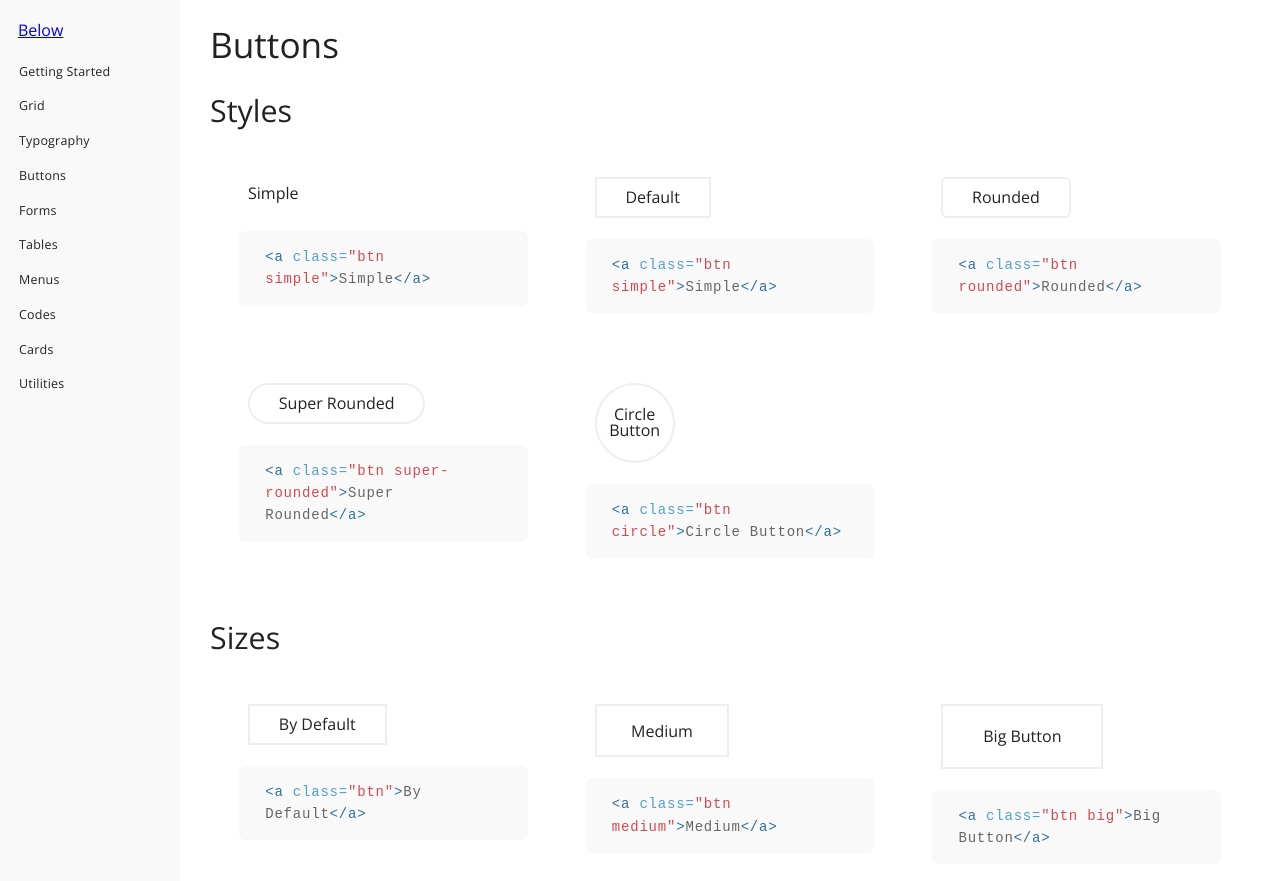
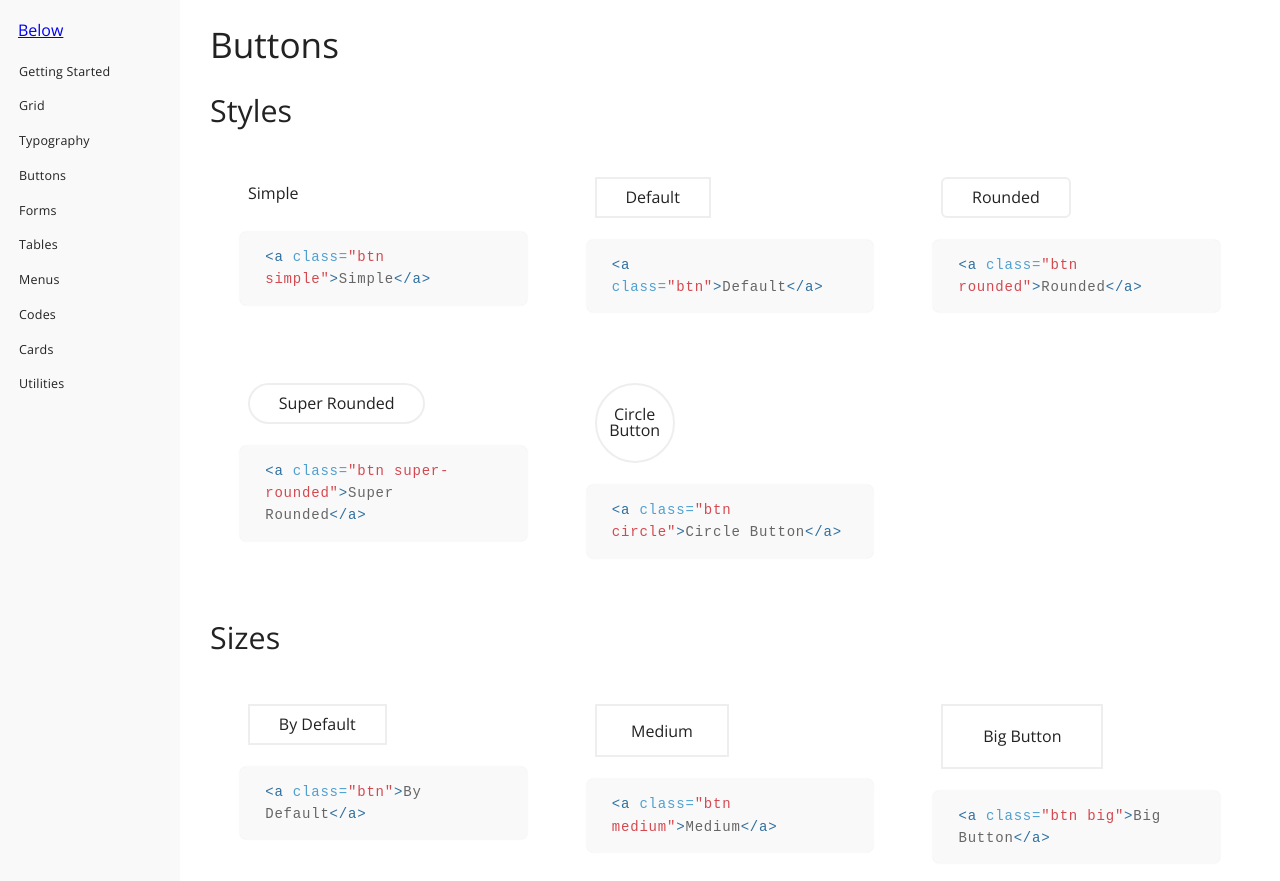
Before and after one commit to innusource/below, a Jekyll site: the page built from 04-buttons.html, in a window 1280 px wide and 900 px high. Shown: the top 881 px of the window. Built offline with Jekyll 4.4.1, drawn with Linux system fonts in a browser that asks for light colours; some web fonts are replaced.

Commit message:
buttons docs correction

```diff
--- a/04-buttons.html
+++ b/04-buttons.html
@@ -13,7 +13,7 @@ title: Buttons
   </div>
   <div class="element-btn">
     <a href="#" class="btn">Default</a>
-    {% highlight html %}<a class="btn simple">Simple</a>{% endhighlight %}
+    {% highlight html %}<a class="btn">Default</a>{% endhighlight %}
   </div>
   <div class="element-btn">
     <a href="#" class="btn rounded">Rounded</a>
```
